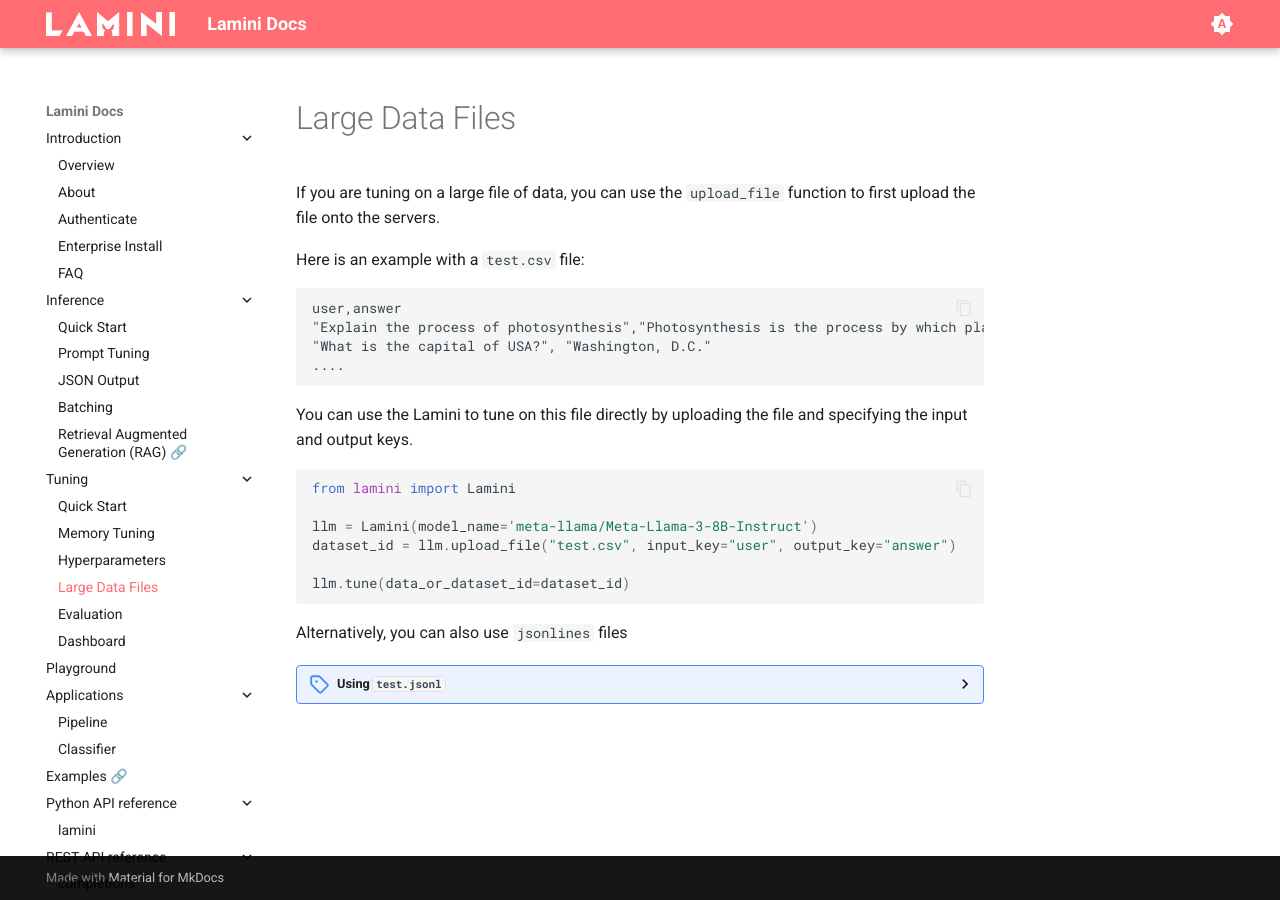
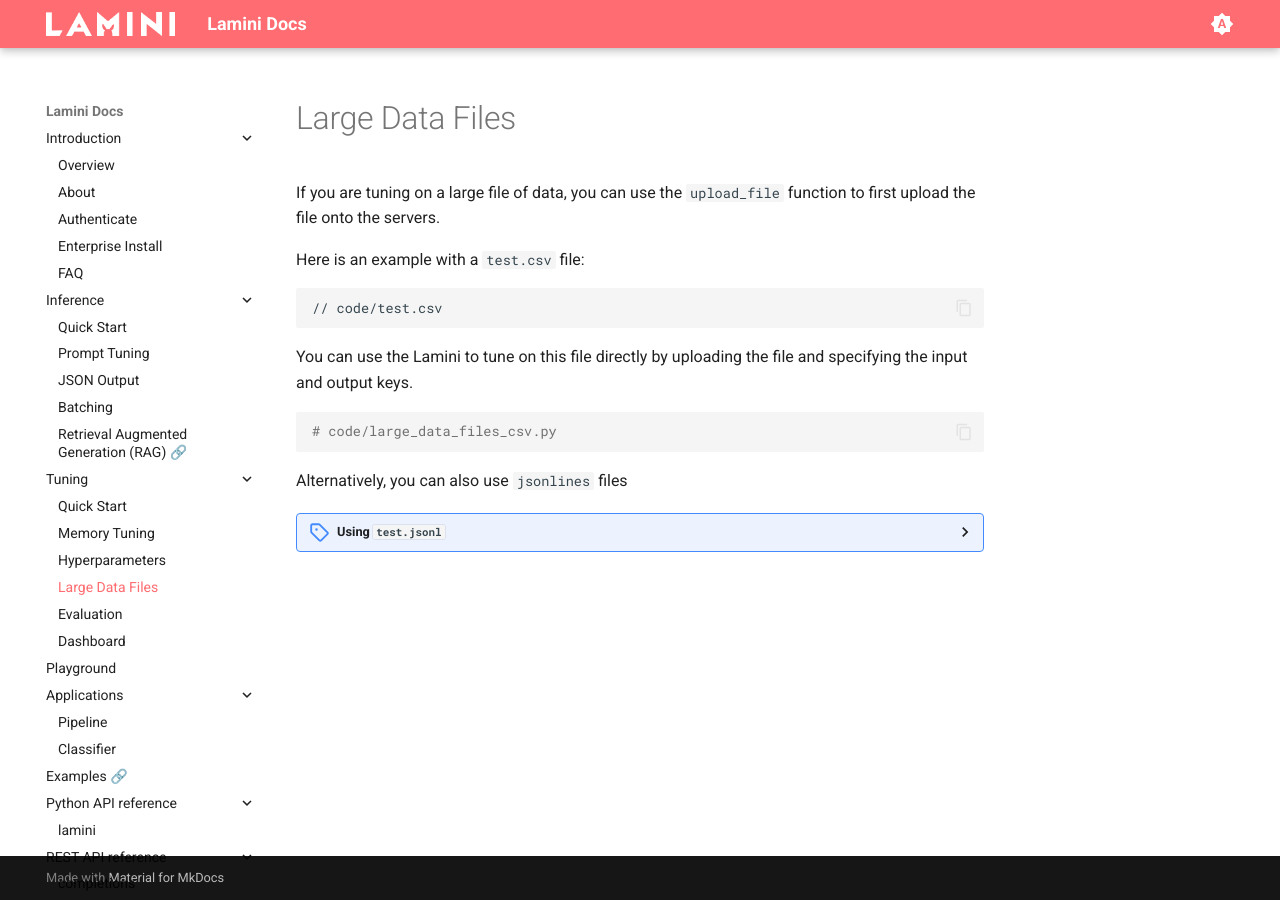
Before and after one commit to lamini-ai/lamini-ai.github.io, an MkDocs documentation site: the page built from docs/tuning/large_data_files.md, in a window 1280 px wide. Built offline with MkDocs 1.6.1 and Material for MkDocs 9.7.7, drawn with Linux system fonts in a browser that asks for light colours.

Commit message:
Update to 2.5.5a1 (#103)
Co-authored-by: github-actions[bot] <github-actions[bot]@users.noreply.github.com>

````diff
--- /dev/null
+++ b/docs/tuning/code/large_data_files_csv.py
@@ -0,0 +1,6 @@
+from lamini import Lamini
+
+llm = Lamini(model_name='meta-llama/Meta-Llama-3-8B-Instruct')
+dataset_id = llm.upload_file("test.csv", input_key="user", output_key="answer")
+
+llm.tune(data_or_dataset_id=dataset_id)
--- /dev/null
+++ b/docs/tuning/code/large_data_files_jsonl.py
@@ -0,0 +1,6 @@
+from lamini import Lamini
+
+llm = Lamini(model_name='meta-llama/Meta-Llama-3-8B-Instruct')
+dataset_id = llm.upload_file("test.jsonl", input_key="user", output_key="answer")
+
+llm.tune(data_or_dataset_id=dataset_id)
--- /dev/null
+++ b/docs/tuning/code/test.csv
@@ -0,0 +1,3 @@
+user,answer
+"Explain the process of photosynthesis","Photosynthesis is the process by which plants and some other organisms convert light energy into chemical energy. It is critical for the existence of the vast majority of life on Earth. It is the way in which virtually all energy in the biosphere becomes available to living things.
+"What is the capital of USA?", "Washington, D.C."
--- a/docs/tuning/large_data_files.md
+++ b/docs/tuning/large_data_files.md
@@ -4,22 +4,14 @@
 
 Here is an example with a `test.csv` file:
 
-```csv
-user,answer
-"Explain the process of photosynthesis","Photosynthesis is the process by which plants and some other organisms convert light energy into chemical energy. It is critical for the existence of the vast majority of life on Earth. It is the way in which virtually all energy in the biosphere becomes available to living things.
-"What is the capital of USA?", "Washington, D.C."
-....
+```txt
+// code/test.csv
 ```
 
 You can use the Lamini to tune on this file directly by uploading the file and specifying the input and output keys.
 
-```python
-from lamini import Lamini
-
-llm = Lamini(model_name='meta-llama/Meta-Llama-3-8B-Instruct')
-dataset_id = llm.upload_file("test.csv", input_key="user", output_key="answer")
-
-llm.tune(data_or_dataset_id=dataset_id)
+```py
+# code/large_data_files_csv.py
 ```
 
 Alternatively, you can also use `jsonlines` files
@@ -27,19 +19,12 @@
 <details>
     <summary>Using <code>test.jsonl</code></summary>
 
-    ```json
-    {"user": "Explain the process of photosynthesis", "answer": "Photosynthesis is the process by which plants and some other organisms convert light energy into chemical energy. It is critical for the existence of the vast majority of life on Earth. It is the way in which virtually all energy in the biosphere becomes available to living things."}
-    {"user": "What is the capital of USA?", "answer": "Washington, D.C."}
-    ....
+    ```json5
+    // code/test.jsonl
     ```
 
     Then tune on this file using the `tune` function.
 
-    ```python
-    from lamini import Lamini
-
-    llm = Lamini(model_name='meta-llama/Meta-Llama-3-8B-Instruct')
-    dataset_id = llm.upload_file("test.jsonl", input_key="user", output_key="answer")
-
-    llm.tune(data_or_dataset_id=dataset_id)
+    ```py
+    # code/large_data_files_jsonl.py
     ```
````
Also changed, not shown: docs/tuning/code/hyperparameters.py (added, +12 -0 lines), docs/tuning/code/quick_start.py (added, +50 -0 lines), docs/tuning/hyperparameters.md (+2 -5 lines), docs/tuning/quick_start.md (+4 -51 lines), 2 other files.
